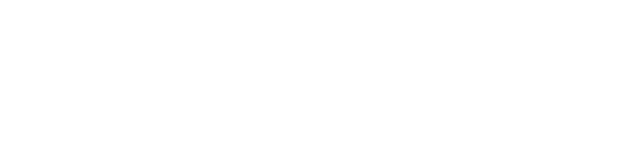
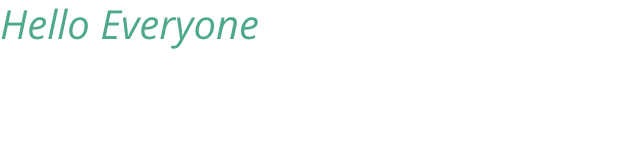
Before and after one commit to MursalNasaj/my-portfolio, a plain HTML site: page index.html in a window 1280 px wide. Shown: the whole page, without its empty margins (0-640 px from the left). Drawn offline with nearby package versions, Linux system fonts and the light colour scheme.

Commit message:
setup-project

```diff
--- a/index.html
+++ b/index.html
@@ -4,9 +4,17 @@
     <meta charset="UTF-8">
     <meta http-equiv="X-UA-Compatible" content="IE=edge">
     <meta name="viewport" content="width=device-width, initial-scale=1.0">
-    <title>Document</title>
+    <link href="https://cdn.jsdelivr.net/npm/bootstrap@5.0.2/dist/css/bootstrap.min.css" rel="stylesheet" integrity="sha384-EVSTQN3/azprG1Anm3QDgpJLIm9Nao0Yz1ztcQTwFspd3yD65VohhpuuCOmLASjC" crossorigin="anonymous">
+    <link rel="preconnect" href="https://fonts.googleapis.com">
+<link rel="preconnect" href="https://fonts.gstatic.com" crossorigin>
+<link href="https://fonts.googleapis.com/css2?family=Open+Sans:ital,wght@1,300&family=Poppins:wght@500&display=swap" rel="stylesheet">
+<link rel="preconnect" href="https://fonts.googleapis.com">
+<link rel="preconnect" href="https://fonts.gstatic.com" crossorigin>
+<link href="https://fonts.googleapis.com/css2?family=Open+Sans:ital,wght@1,300&family=Poppins:ital,wght@1,700&display=swap" rel="stylesheet">
+<link rel="stylesheet" href="style.css">
+    <title> My Portfolio</title>
 </head>
 <body>
-
+  <h1>  Hello Everyone</h1>
 </body>
 </html>
--- a/style.css
+++ b/style.css
@@ -0,0 +1,4 @@
+h1 {
+    font-family:  'Open Sans', sans-serif;
+    color: rgb(77, 169, 138);
+}
```
